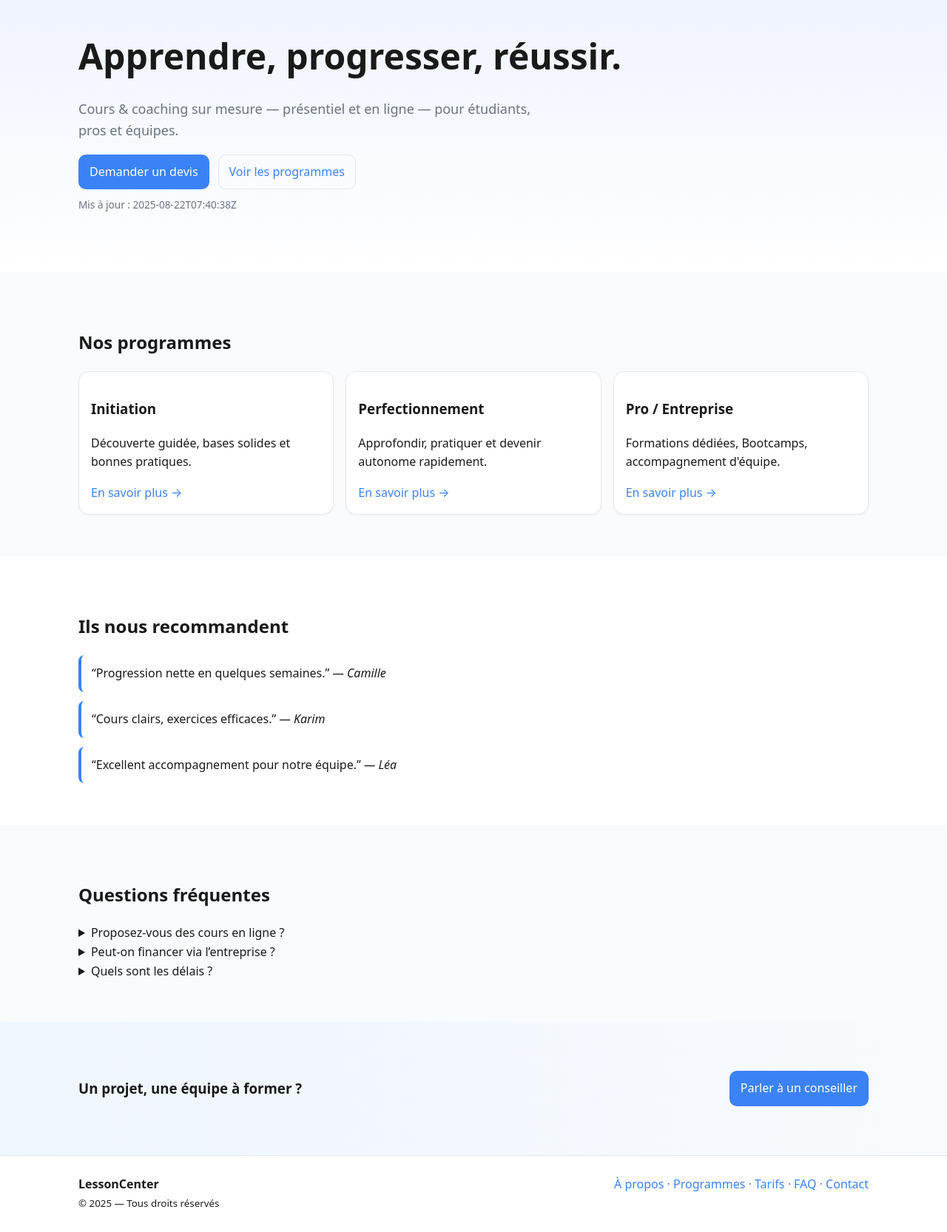
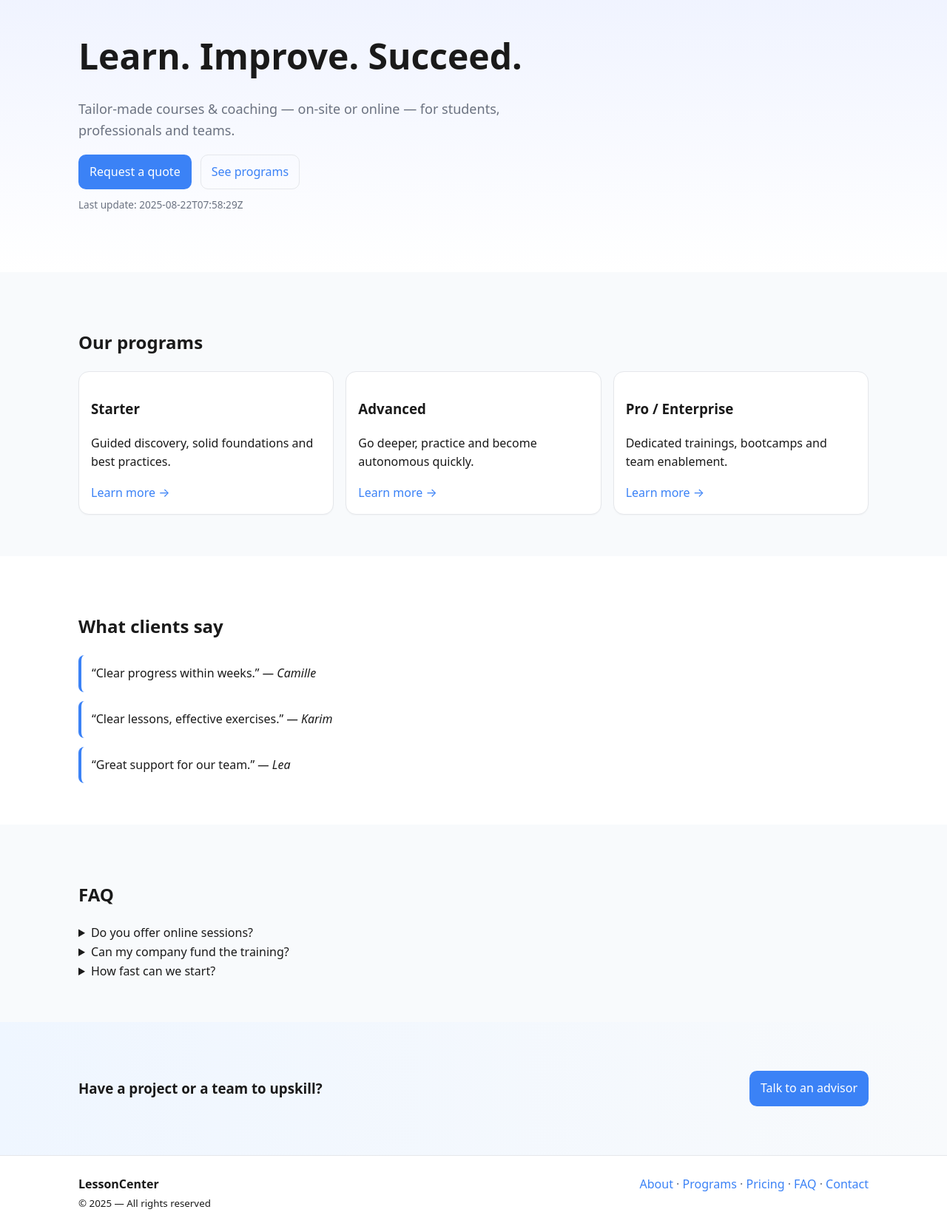
Before and after one commit to benoitbcn/lessoncenter.org, a website: page site/index.html in a window 1280 px wide. Shown: the part 100-1766 px from the top of the page at 74% size. Drawn offline with Linux system fonts and the light colour scheme.

Commit message:
Add files via upload

```diff
--- a/build.js
+++ b/build.js
@@ -19,5 +19,5 @@ async function copyDir(src, dest) {
   const dest = path.join(__dirname, 'dist');
   await fsp.rm(dest, { recursive: true, force: true });
   await copyDir(src, dest);
-  console.log('Site vitrine copié dans dist/');
+  console.log('English vitrine copied to dist/');
 })().catch(err => { console.error(err); process.exit(1); });
--- a/package.json
+++ b/package.json
@@ -1,5 +1,5 @@
 {
-  "name": "lessoncenter-org-vitrine",
+  "name": "lessoncenter-org-vitrine-en",
   "version": "1.0.0",
   "private": true,
   "scripts": { "build": "node build.js" }
--- a/site/index.html
+++ b/site/index.html
@@ -1,19 +1,19 @@
 <!doctype html>
-<html lang="fr">
+<html lang="en">
 <head>
   <meta charset="utf-8">
   <meta http-equiv="x-ua-compatible" content="IE=edge">
   <meta name="viewport" content="width=device-width, initial-scale=1">
-  <title>LessonCenter — apprendre, progresser, réussir</title>
-  <meta name="description" content="LessonCenter : centre de formation et d'accompagnement. Cours, coaching, ateliers — en présentiel et en ligne.">
+  <title>LessonCenter — Learn. Improve. Succeed.</title>
+  <meta name="description" content="LessonCenter: training and coaching center. Courses, coaching and workshops — on-site and online.">
   <link rel="icon" href="/assets/img/favicon.svg" type="image/svg+xml">
-  <meta property="og:title" content="LessonCenter — apprendre, progresser, réussir">
-  <meta property="og:description" content="Centre de formation et d'accompagnement : cours, coaching, ateliers.">
+  <meta property="og:title" content="LessonCenter — Learn. Improve. Succeed.">
+  <meta property="og:description" content="Training and coaching center: courses, coaching, workshops.">
   <meta property="og:type" content="website">
   <meta property="og:url" content="https://lessoncenter.org/">
   <link rel="stylesheet" href="/assets/css/style.css">
   <script type="application/ld+json">
-  {"@context": "https://schema.org", "@type": "Organization", "name": "LessonCenter", "url": "https://lessoncenter.org/", "logo": "https://lessoncenter.org/assets/img/logo.svg", "sameAs": ["https://lessoncenter.org/"], "contactPoint": [{"@type": "ContactPoint", "email": "contact@lessoncenter.org", "contactType": "customer service", "areaServed": "FR"}]}
+  {"@context": "https://schema.org", "@type": "Organization", "name": "LessonCenter", "url": "https://lessoncenter.org/", "logo": "https://lessoncenter.org/assets/img/logo.svg", "sameAs": ["https://lessoncenter.org/"], "contactPoint": [{"@type": "ContactPoint", "email": "contact@lessoncenter.org", "contactType": "customer service", "areaServed": "US,EU"}]}
   </script>
 </head>
 <body>
@@ -24,8 +24,8 @@
         <span>LessonCenter</span>
       </a>
       <nav id="nav" class="nav">
-        <a href="/#programmes">Programmes</a>
-        <a href="/#temoignages">Témoignages</a>
+        <a href="/#programmes">Programs</a>
+        <a href="/#testimonials">Testimonials</a>
         <a href="/#faq">FAQ</a>
         <a href="/contact.html" class="btn">Contact</a>
       </nav>
@@ -36,72 +36,72 @@
   <main>
     <section class="hero">
       <div class="container">
-        <h1>Apprendre, progresser, réussir.</h1>
-        <p class="lead">Cours & coaching sur mesure — présentiel et en ligne — pour étudiants, pros et équipes.</p>
+        <h1>Learn. Improve. Succeed.</h1>
+        <p class="lead">Tailor‑made courses & coaching — on‑site or online — for students, professionals and teams.</p>
         <div class="cta row">
-          <a class="btn primary" href="/contact.html">Demander un devis</a>
-          <a class="btn ghost" href="#programmes">Voir les programmes</a>
+          <a class="btn primary" href="/contact.html">Request a quote</a>
+          <a class="btn ghost" href="#programmes">See programs</a>
         </div>
-        <div class="stamp">Mis à jour : 2025-08-22T07:40:38Z</div>
+        <div class="stamp">Last update: 2025-08-22T07:58:29Z</div>
       </div>
     </section>
 
     <section id="programmes" class="alt">
       <div class="container">
-        <h2>Nos programmes</h2>
+        <h2>Our programs</h2>
         <div class="grid3">
           <article class="card">
-            <h3>Initiation</h3>
-            <p>Découverte guidée, bases solides et bonnes pratiques.</p>
-            <a class="link" href="/programmes.html#initiation">En savoir plus →</a>
+            <h3>Starter</h3>
+            <p>Guided discovery, solid foundations and best practices.</p>
+            <a class="link" href="/programmes.html#initiation">Learn more →</a>
           </article>
           <article class="card">
-            <h3>Perfectionnement</h3>
-            <p>Approfondir, pratiquer et devenir autonome rapidement.</p>
-            <a class="link" href="/programmes.html#perfectionnement">En savoir plus →</a>
+            <h3>Advanced</h3>
+            <p>Go deeper, practice and become autonomous quickly.</p>
+            <a class="link" href="/programmes.html#perfectionnement">Learn more →</a>
           </article>
           <article class="card">
-            <h3>Pro / Entreprise</h3>
-            <p>Formations dédiées, Bootcamps, accompagnement d'équipe.</p>
-            <a class="link" href="/programmes.html#pro">En savoir plus →</a>
+            <h3>Pro / Enterprise</h3>
+            <p>Dedicated trainings, bootcamps and team enablement.</p>
+            <a class="link" href="/programmes.html#pro">Learn more →</a>
           </article>
         </div>
       </div>
     </section>
 
-    <section id="temoignages">
+    <section id="testimonials">
       <div class="container">
-        <h2>Ils nous recommandent</h2>
+        <h2>What clients say</h2>
         <div class="testimonials">
-          <blockquote>“Progression nette en quelques semaines.” <cite>— Camille</cite></blockquote>
-          <blockquote>“Cours clairs, exercices efficaces.” <cite>— Karim</cite></blockquote>
-          <blockquote>“Excellent accompagnement pour notre équipe.” <cite>— Léa</cite></blockquote>
+          <blockquote>“Clear progress within weeks.” <cite>— Camille</cite></blockquote>
+          <blockquote>“Clear lessons, effective exercises.” <cite>— Karim</cite></blockquote>
+          <blockquote>“Great support for our team.” <cite>— Lea</cite></blockquote>
         </div>
       </div>
     </section>
 
     <section id="faq" class="alt">
       <div class="container">
-        <h2>Questions fréquentes</h2>
+        <h2>FAQ</h2>
         <details>
-          <summary>Proposez-vous des cours en ligne ?</summary>
-          <p>Oui, en visioconférence ou en présentiel selon vos besoins.</p>
+          <summary>Do you offer online sessions?</summary>
+          <p>Yes — via video or on‑site, depending on your needs.</p>
         </details>
         <details>
-          <summary>Peut-on financer via l’entreprise ?</summary>
-          <p>Oui, nous proposons devis et convention de formation.</p>
+          <summary>Can my company fund the training?</summary>
+          <p>Yes — we provide quotes and training agreements.</p>
         </details>
         <details>
-          <summary>Quels sont les délais ?</summary>
-          <p>Démarrage sous 7 jours ouvrés selon la disponibilité des formateurs.</p>
+          <summary>How fast can we start?</summary>
+          <p>Usually within 7 business days depending on availability.</p>
         </details>
       </div>
     </section>
 
     <section class="cta-final">
       <div class="container row between middle">
-        <h3>Un projet, une équipe à former ?</h3>
-        <a class="btn primary" href="/contact.html">Parler à un conseiller</a>
+        <h3>Have a project or a team to upskill?</h3>
+        <a class="btn primary" href="/contact.html">Talk to an advisor</a>
       </div>
     </section>
   </main>
@@ -110,12 +110,12 @@
     <div class="container row between top">
       <div>
         <strong>LessonCenter</strong><br>
-        <small>© 2025 — Tous droits réservés</small>
+        <small>© 2025 — All rights reserved</small>
       </div>
       <div class="muted">
-        <a href="/about.html">À propos</a> ·
-        <a href="/programmes.html">Programmes</a> ·
-        <a href="/pricing.html">Tarifs</a> ·
+        <a href="/about.html">About</a> ·
+        <a href="/programmes.html">Programs</a> ·
+        <a href="/pricing.html">Pricing</a> ·
         <a href="/faq.html">FAQ</a> ·
         <a href="/contact.html">Contact</a>
       </div>
```
Also changed, not shown: site/404.html (+1 -1 lines), site/about.html (+14 -14 lines), site/contact.html (+16 -16 lines), site/faq.html (+14 -14 lines), site/pricing.html (+17 -17 lines), site/programmes.html (+19 -19 lines), site/sitemap.xml (+6 -6 lines), README.md.
